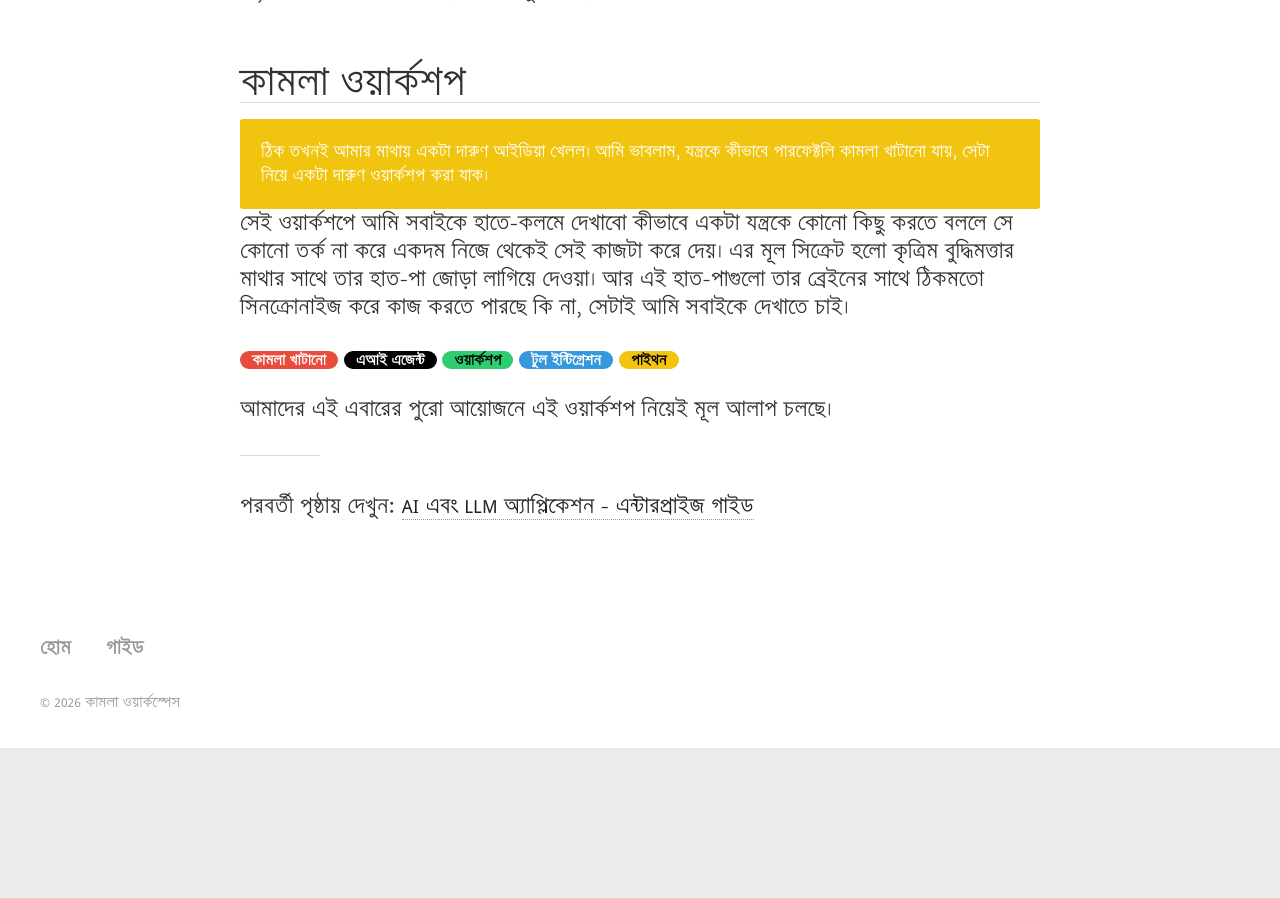
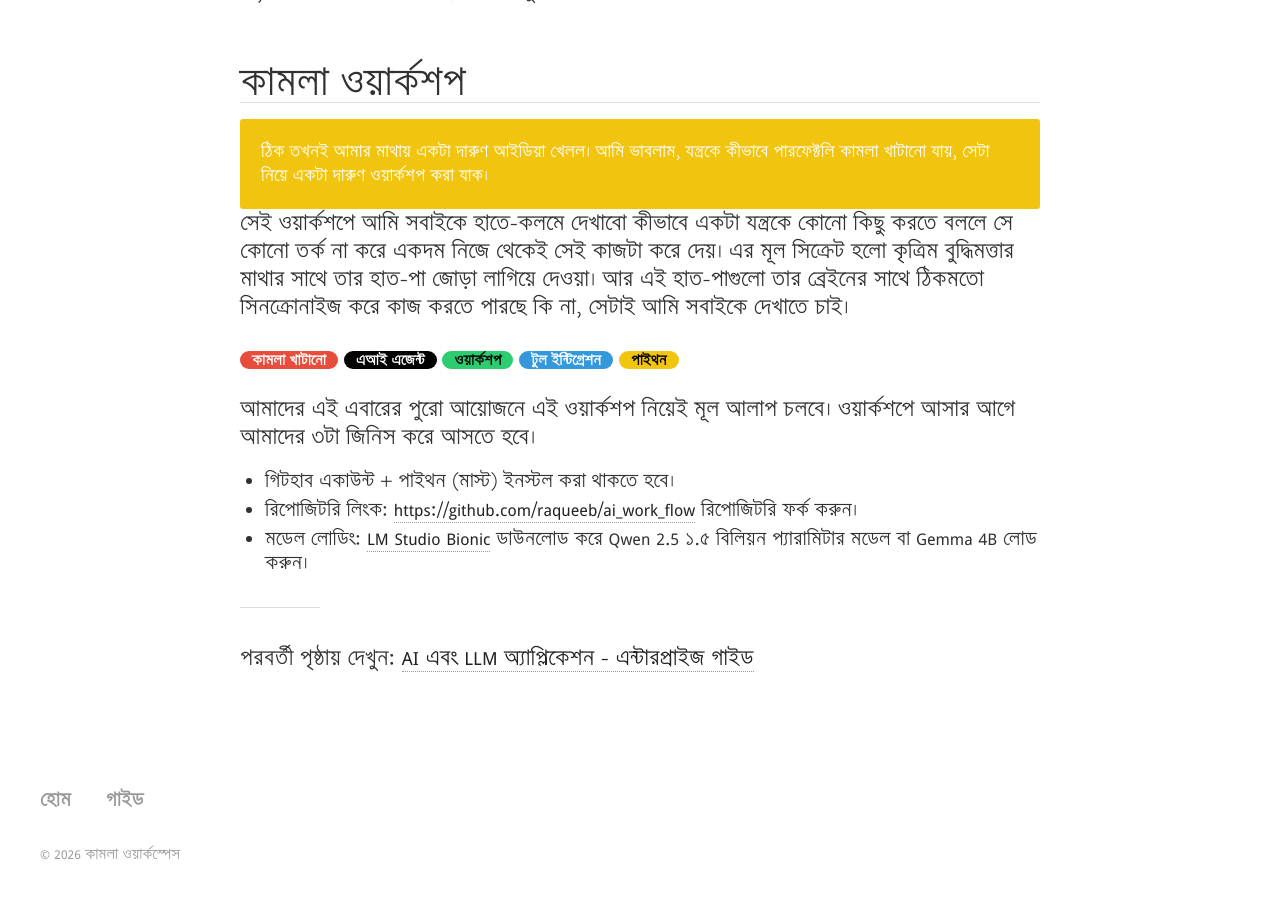
Before and after one commit to raqueeb/kamla_wksp, a Jekyll site: the page built from docs/index.md, in a window 1280 px wide and 900 px high, scrolled down 2044 px. Built offline with Jekyll 4.4.1, drawn with Linux system fonts in a browser that asks for light colours; before the commit the page ends 2792 px from its top, so only the background shows below that.

Commit message:
Restore user's index.md edits: collapsed div tags + new workshop content

```diff
--- a/docs/index.md
+++ b/docs/index.md
@@ -3,9 +3,7 @@ layout: default
 title: কামলা ওয়ার্কস্পেস
 ---
 
-<div class="notice">
-ছোটবেলা থেকেই আমার স্বভাবটা কেমন যেন অন্যরকম ছিল। যন্ত্রকে দিয়ে কীভাবে খাটানো যায়, বা কামলা খাটানো যায়, সেটাই ছিল আমার মূল টার্গেট।
-</div>
+<div class="notice">ছোটবেলা থেকেই আমার স্বভাবটা কেমন যেন অন্যরকম ছিল। যন্ত্রকে দিয়ে কীভাবে খাটানো যায়, বা কামলা খাটানো যায়, সেটাই ছিল আমার মূল টার্গেট।</div>
 
 ধরুন, রাতের বেলা শুয়ে আছি, হঠাৎ মনে হলো লাইটটা একটু অফ করা দরকার। কিন্তু বিছানা থেকে উঠে হেঁটে গিয়ে সুইচটা অফ করা আমার কাছে একটা বিশাল আনএক্সপেক্টেড প্যারা মনে হতো। সোজা কথা, এই ছোট্ট কাজের জন্য কষ্ট করতে আমার একদম ভালো লাগত না।
 
@@ -50,9 +48,7 @@ title: কামলা ওয়ার্কস্পেস
 
 এরপরে আমাদের টেকনোলজি ওয়ার্ল্ডে এন্ট্রি নিলো **চ্যাটজিপিটি**। মানুষ কোনো প্রশ্ন করলেই সে খুব সুন্দর অ্যানসার দিতে পারে। কিন্তু মুশকিল হলো, তাকে দিয়ে কোনো রিয়েল কাজ করানো যায় না। আমরা যতই বলি যে আমার এই কাজটা করে দাও, চ্যাটজিপিটি তখন খুব বিনয়ের সাথে বলে যে এই কাজটা তুমি এভাবে করো, ওভাবে করো।
 
-<div class="notice-info">
-তার মানে হলো, যন্ত্র আসলে বিশাল ফাঁকিবাজ। যন্ত্রকে তখনো কোনো টুল বা হাত-পা দেওয়া হয়নি, যাতে সে নিজে থেকে কোনো ফিজিক্যাল বা ডিজিটাল কাজ করে ফেলতে পারে।
-</div>
+<div class="notice-info">তার মানে হলো, যন্ত্র আসলে বিশাল ফাঁকিবাজ। যন্ত্রকে তখনো কোনো টুল বা হাত-পা দেওয়া হয়নি, যাতে সে নিজে থেকে কোনো ফিজিক্যাল বা ডিজিটাল কাজ করে ফেলতে পারে।</div>
 
 ব্যাপারটা ঠিক এমন যে, যন্ত্রের একটা দারুণ মাথা বা ব্রেইন আছে এবং আমার মাথা সরাসরি সেই যন্ত্রের সাথে কথা বলছে। কিন্তু আমার তো মাথার সাথে হাত-পা আছে, আমি চাইলেই একটা কাজ নিজে করে ফেলতে পারি। চ্যাটজিপিটিকে কোনো কিছু করতে বললে সে সেটা কোনো অ্যাকশনে কনভার্ট করতে পারত না, কারণ তার তো কোনো হাত-পা বা টুল নেই।
 
@@ -72,7 +68,11 @@ title: কামলা ওয়ার্কস্পেস
   <span class="badge warning">পাইথন</span>
 </div>
 
-আমাদের এই এবারের পুরো আয়োজনে এই ওয়ার্কশপ নিয়েই মূল আলাপ চলছে।
+আমাদের এই এবারের পুরো আয়োজনে এই ওয়ার্কশপ নিয়েই মূল আলাপ চলবে। ওয়ার্কশপে আসার আগে আমাদের ৩টা জিনিস করে আসতে হবে।
+
+1. **গিটহাব একাউন্ট + পাইথন (মাস্ট)** ইনস্টল করা থাকতে হবে।
+2. **রিপোজিটরি লিংক:** [https://github.com/raqueeb/ai_work_flow](https://github.com/raqueeb/ai_work_flow) রিপোজিটরি ফর্ক করুন।
+3. **মডেল লোডিং:** [LM Studio Bionic](https://lmstudio.ai/) ডাউনলোড করে **Qwen 2.5 ১.৫ বিলিয়ন প্যারামিটার মডেল** বা **Gemma 4B** লোড করুন।
 
 ---
 
```
